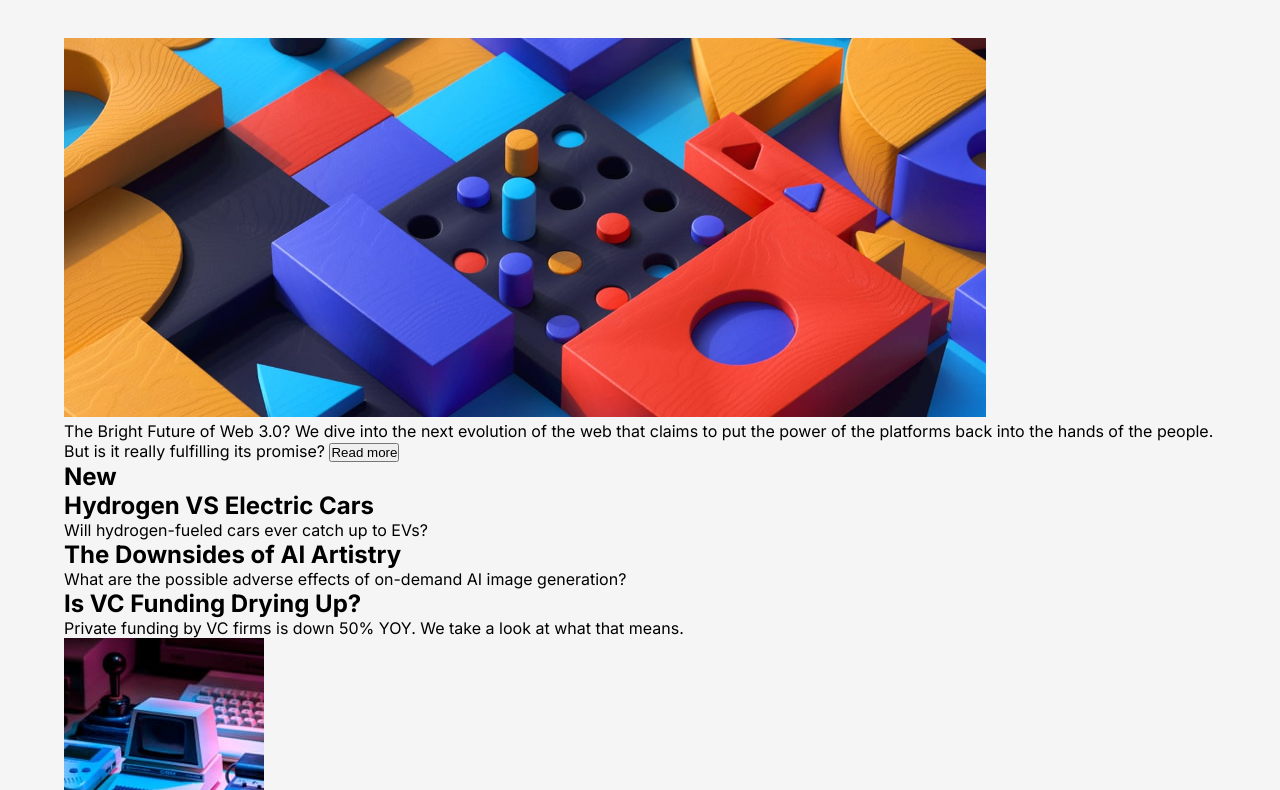
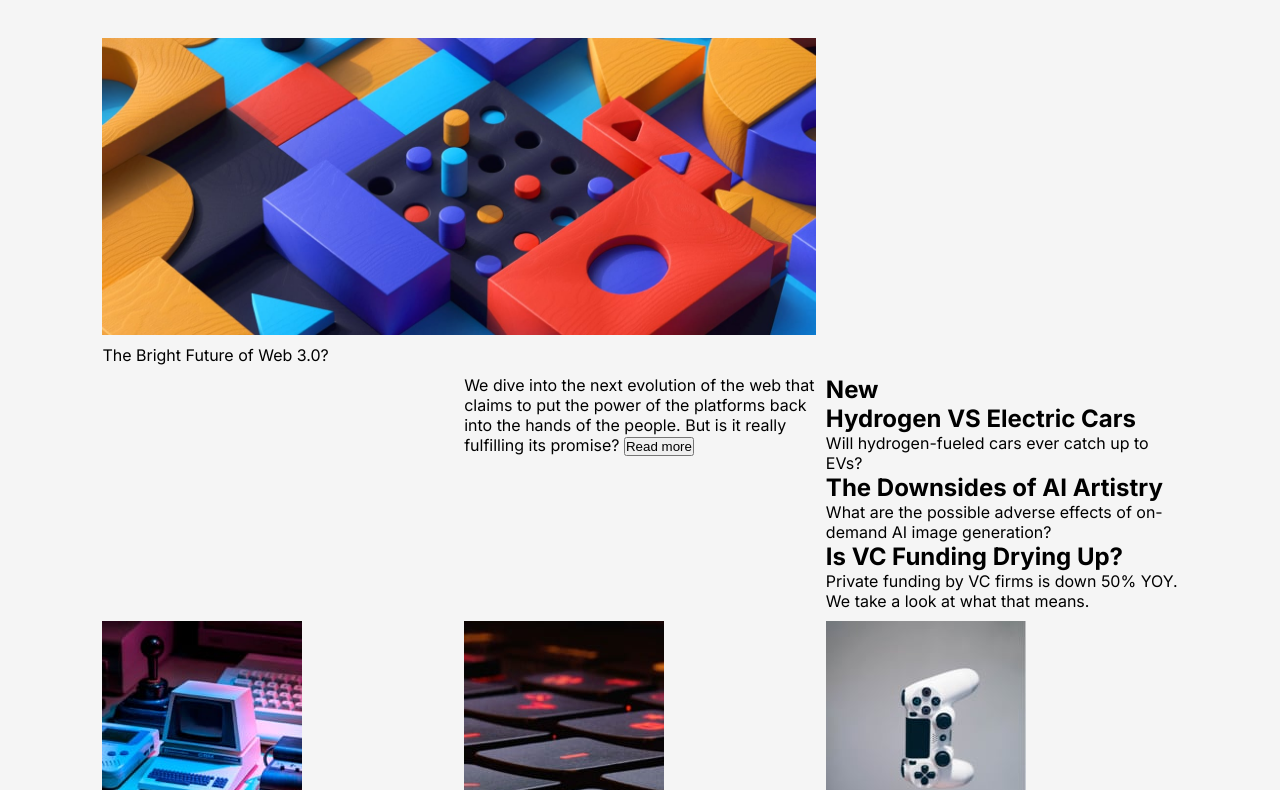
Before and after one commit to Outercrescent3/news-homepage, a plain HTML site: page index.html in a window 1280 px wide. Shown: the part 120-910 px from the top of the page. Drawn offline with Linux system fonts and the light colour scheme.

Commit message:
Outra mudanças

```diff
--- a/assets/css/style.css
+++ b/assets/css/style.css
@@ -16,7 +16,7 @@
 body{
     font-family: 'Inter', sans-serif;
     background-color: var(--collor-primary);
-    padding: 5% !important;
+    padding: 5% 8%;
 }
 
 header{
@@ -44,12 +44,54 @@ header ul li a{
     font-weight: 400;
     padding: 0px 10px;
 }
+header ul li a:hover{
+    color: var(--collor-Soft-orange);
+}
 
 
+main{
+    display: grid;
+    grid-template-columns: 1fr 1fr 1fr;
+    grid-gap: 10px;
+    grid-row: 1fr 1fr 1fr 1fr;
+    /*margin-bottom: 50px;*/
+
+}
+main #img{
+    /*grid-column: 1/4;
+    grid-row: 1/4;*/
+    grid-column-start: 1;
+    grid-column-end: 3;
+
+}
+main #future{
+   /* grid-column: 1/3;
+    grid-row: 3/4;*/
+    grid-column-start: 1;
+    grid-column-end: 3;
+
+}
+
+main #painel-noticias{
+    /*grid-column: 3/3;
+    grid-row: 1/4;
+    grid-column-end: 3
+    */
+    grid-column-start: 3;
+    ;
 
 
+}
+
+main #we{
+    grid-column-start: 2;
+}
+
 main > #img img{
-    width: 80%;
-    height: 80%;
+
+   /* width: 74.5%;
+    height: 80%;*/
+    width: 100%;
+    height: 100%;
 
 }
--- a/index.html
+++ b/index.html
@@ -38,10 +38,12 @@
         <img  src="assets/images/image-web-3-desktop.jpg" alt="" srcset="">
       </picture>
     </div>
-    The Bright Future of Web 3.0?
-    We dive into the next evolution of the web that claims to put the power of the platforms back into the hands of the people.
-    But is it really fulfilling its promise?
-    <button>Read more</button>
+    <article id="future">The Bright Future of Web 3.0?</article>
+    <article id="we">
+      We dive into the next evolution of the web that claims to put the power of the platforms back into the hands of the people.
+      But is it really fulfilling its promise?
+      <button>Read more</button>
+    </article>
     <article id="painel-noticias">
       <h1>New</h1>
       <div class="noticias">
```
